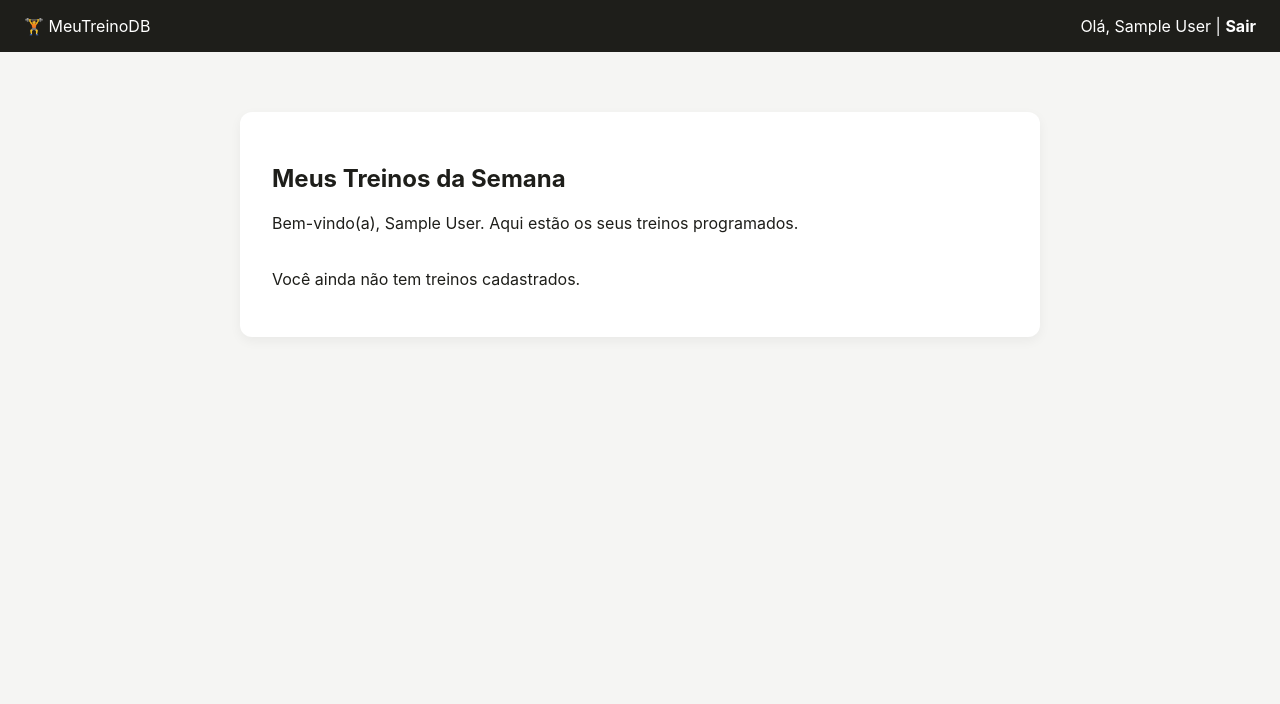
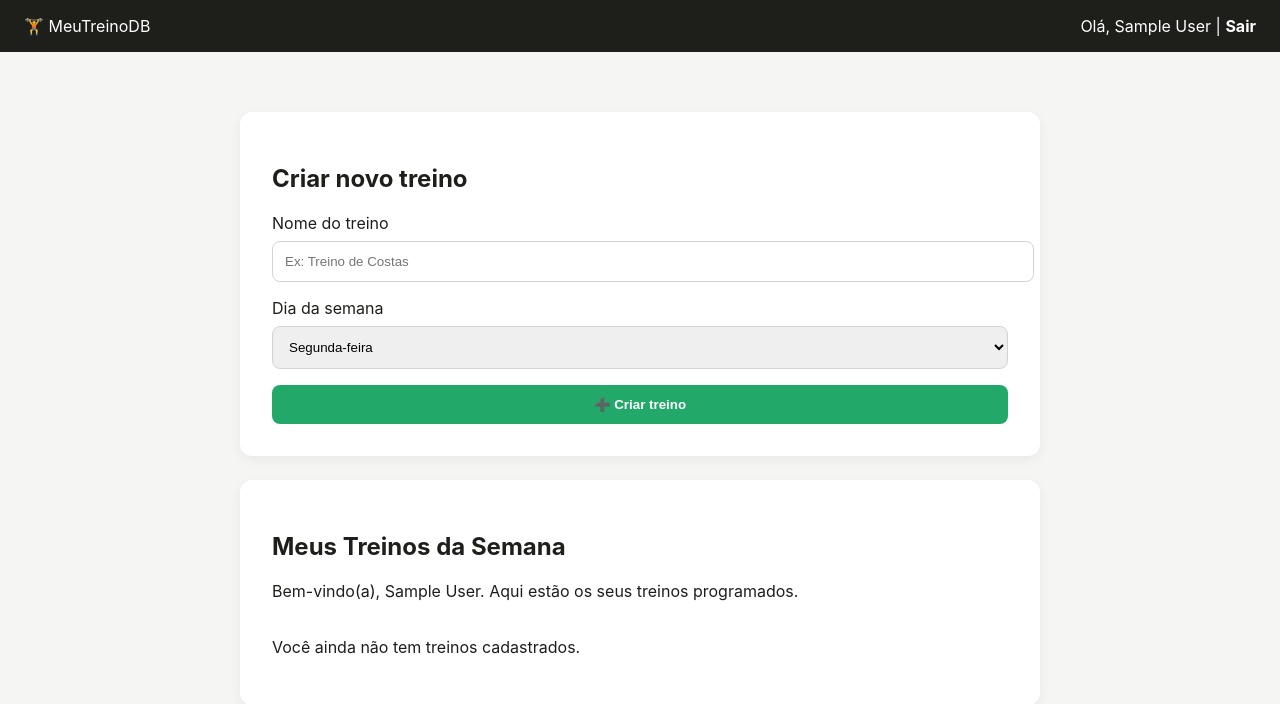
Before and after one commit to lauangabriell/projeto-treino-flask-, a Flask app: page /dashboard in a window 1280 px wide. Shown: the top 704 px of the page. Run offline with Flask 3, Linux system fonts and the light colour scheme; the visitor is signed in with stand-in values (Sample User, id 1); data that the repository does not hold is empty.

Commit message:
Add files via upload

```diff
--- a/app.py
+++ b/app.py
@@ -11,6 +11,8 @@ app.config['SQLALCHEMY_DATABASE_URI'] = os.environ.get('DATABASE_URL', 'sqlite:/
 app.config['SQLALCHEMY_TRACK_MODIFICATIONS'] = False
 
 db.init_app(app)
+
+DIAS_SEMANA = ["Segunda-feira", "Terça-feira", "Quarta-feira", "Quinta-feira", "Sexta-feira", "Sábado", "Domingo"]
 
 # ================================
 # ROTAS DE AUTENTICAÇÃO
@@ -85,7 +87,25 @@ def dashboard():
 
     # Busca SÓ os treinos deste usuário logado
     treinos = Treino.query.filter_by(id_usuario=session['usuario_id']).all()
-    return render_template('dashboard.html', treinos=treinos, nome=session['usuario_nome'])
+    return render_template('dashboard.html', treinos=treinos, nome=session['usuario_nome'], dias_semana=DIAS_SEMANA)
+
+# Cria um treino novo (nome + dia da semana) para o usuário logado
+@app.route('/treino/novo', methods=['POST'])
+def novo_treino():
+    if 'usuario_id' not in session: return redirect(url_for('login'))
+
+    nome = request.form.get('nome', '').strip()
+    dia_semana = request.form.get('dia_semana', '').strip()
+
+    if nome:
+        treino = Treino(nome=nome, dia_semana=dia_semana, id_usuario=session['usuario_id'])
+        db.session.add(treino)
+        db.session.commit()
+        flash("Treino criado com sucesso!")
+    else:
+        flash("Dê um nome para o treino.")
+
+    return redirect(url_for('dashboard'))
 
 @app.route('/treino/<int:id_treino>', methods=['GET', 'POST'])
 def ver_treino(id_treino):
@@ -109,7 +129,61 @@ def ver_treino(id_treino):
             flash("Evolução registrada com sucesso!")
             return redirect(url_for('ver_treino', id_treino=id_treino))
 
-    return render_template('treino.html', treino=treino)
+    return render_template('treino.html', treino=treino, exercicios=Exercicio.query.order_by(Exercicio.nome).all())
+
+# Adiciona um novo exercício dentro de um treino (cria o Exercicio se ainda não existir)
+@app.route('/treino/<int:id_treino>/exercicio/adicionar', methods=['POST'])
+def adicionar_exercicio(id_treino):
+    if 'usuario_id' not in session: return redirect(url_for('login'))
+
+    treino = Treino.query.get_or_404(id_treino)
+    if treino.id_usuario != session['usuario_id']:
+        return redirect(url_for('dashboard'))
+
+    nome_exercicio = request.form.get('nome_exercicio', '').strip()
+    grupo_muscular = request.form.get('grupo_muscular', '').strip()
+    series = request.form.get('series') or 3
+    repeticoes = request.form.get('repeticoes') or 12
+    descanso = request.form.get('descanso') or 30
+
+    if nome_exercicio:
+        # Reaproveita o exercício se já existir na biblioteca (mesmo nome), senão cria um novo
+        exercicio = Exercicio.query.filter_by(nome=nome_exercicio).first()
+        if not exercicio:
+            exercicio = Exercicio(nome=nome_exercicio, grupo_muscular=grupo_muscular)
+            db.session.add(exercicio)
+            db.session.commit()
+
+        item = ItemTreino(
+            id_treino=treino.id_treino,
+            id_exercicio=exercicio.id_exercicio,
+            series=series,
+            repeticoes=repeticoes,
+            descanso_segundos=descanso
+        )
+        db.session.add(item)
+        db.session.commit()
+        flash("Exercício adicionado ao treino!")
+    else:
+        flash("Escolha ou digite o nome do exercício.")
+
+    return redirect(url_for('ver_treino', id_treino=id_treino))
+
+# Remove um exercício de dentro de um treino
+@app.route('/treino/<int:id_treino>/exercicio/<int:id_item>/remover', methods=['POST'])
+def remover_exercicio(id_treino, id_item):
+    if 'usuario_id' not in session: return redirect(url_for('login'))
+
+    treino = Treino.query.get_or_404(id_treino)
+    if treino.id_usuario != session['usuario_id']:
+        return redirect(url_for('dashboard'))
+
+    item = ItemTreino.query.get_or_404(id_item)
+    db.session.delete(item)
+    db.session.commit()
+    flash("Exercício removido do treino.")
+
+    return redirect(url_for('ver_treino', id_treino=id_treino))
 
 # ================================
 # INICIALIZAÇÃO
--- a/templates/dashboard.html
+++ b/templates/dashboard.html
@@ -1,6 +1,23 @@
 {% extends "base.html" %}
 {% block content %}
 <div class="panel">
+  <h2>Criar novo treino</h2>
+  <form method="POST" action="/treino/novo">
+    <label>Nome do treino</label>
+    <input type="text" name="nome" placeholder="Ex: Treino de Costas" required>
+
+    <label>Dia da semana</label>
+    <select name="dia_semana">
+      {% for dia in dias_semana %}
+        <option value="{{ dia }}">{{ dia }}</option>
+      {% endfor %}
+    </select>
+
+    <button type="submit" class="btn">➕ Criar treino</button>
+  </form>
+</div>
+
+<div class="panel" style="margin-top: 24px;">
   <h2>Meus Treinos da Semana</h2>
   <p>Bem-vindo(a), {{ nome }}. Aqui estão os seus treinos programados.</p>
 
```
Also changed, not shown: templates/treino.html (+41 -1 lines).
